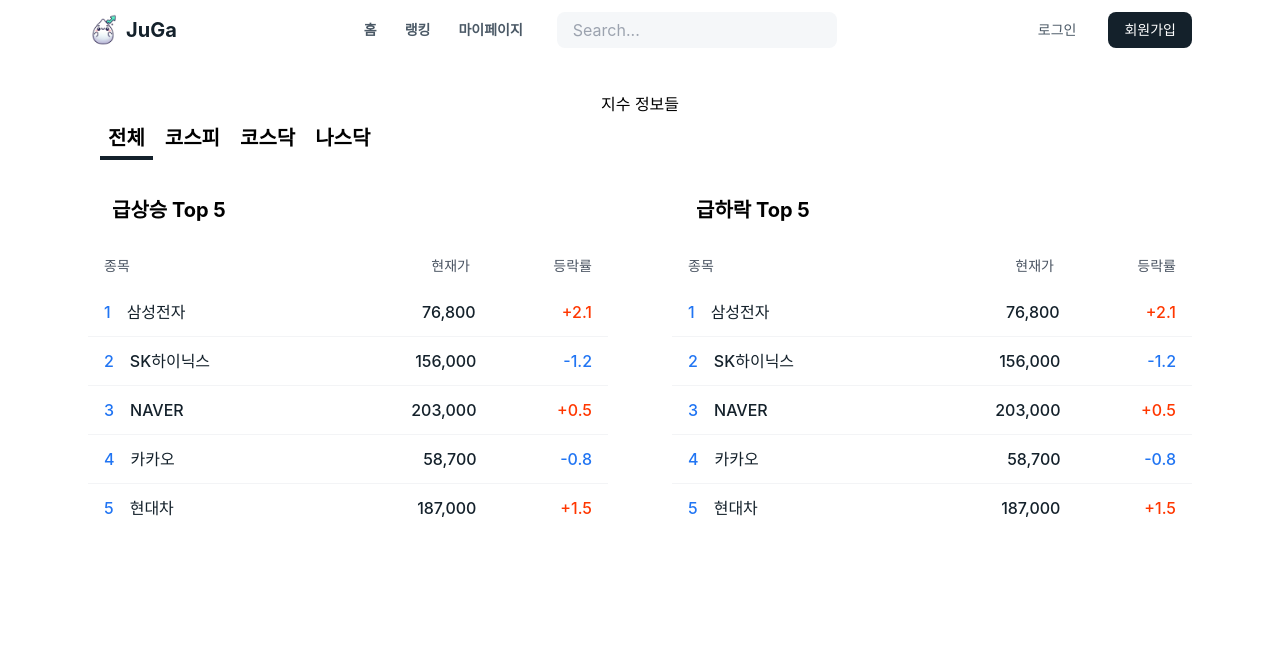
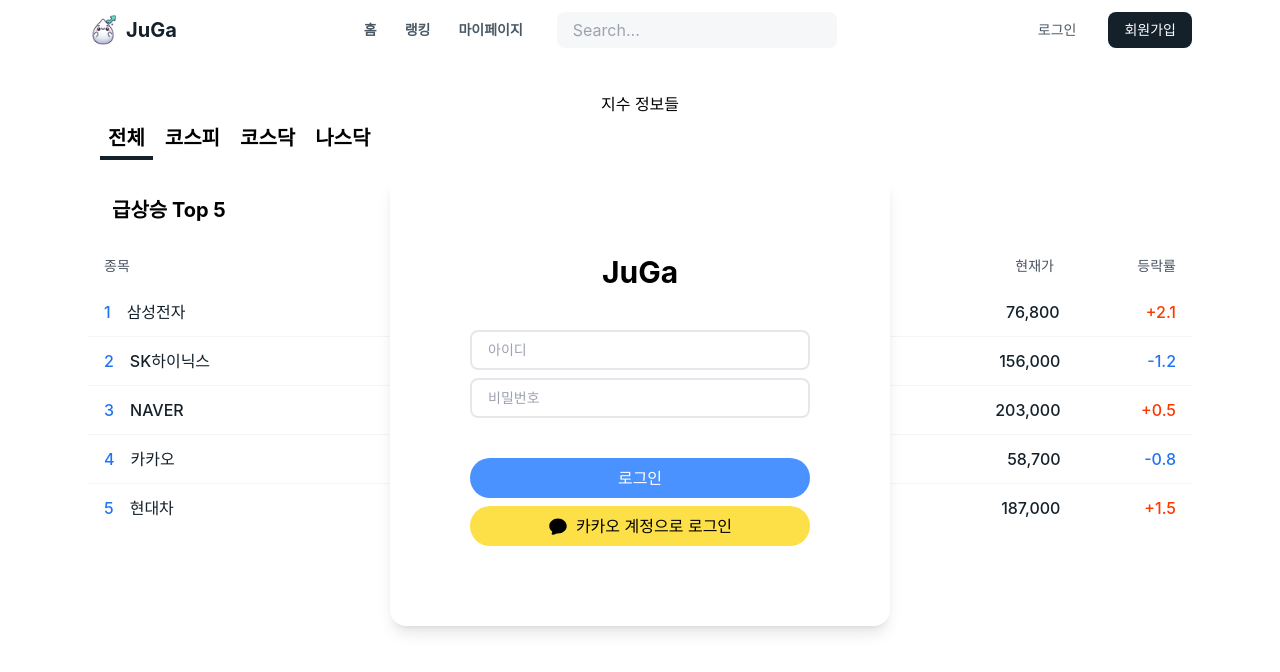
Before and after one commit to boostcampwm-2024/web16-JuGa, a React (Vite) app in the folder FE/: page / in a window 1280 px wide. Shown: the top 672 px of the page. Built offline with nearby package versions, Linux system fonts and the light colour scheme; a web font is replaced by a local one.

Commit message:
✨ feat: 로그인 레이아웃 구성 #1

```diff
--- a/FE/package.json
+++ b/FE/package.json
@@ -10,6 +10,7 @@
     "preview": "vite preview"
   },
   "dependencies": {
+    "@heroicons/react": "^2.1.5",
     "@tanstack/react-query": "^4.36.1",
     "react": "^18.3.1",
     "react-dom": "^18.3.1",
@@ -28,6 +29,8 @@
     "eslint-plugin-react-refresh": "^0.4.14",
     "globals": "^15.11.0",
     "postcss": "^8.4.47",
+    "prettier": "^3.3.3",
+    "prettier-plugin-tailwindcss": "^0.6.8",
     "tailwindcss": "^3.4.14",
     "typescript": "~5.6.2",
     "typescript-eslint": "^8.11.0",
--- /dev/null
+++ b/FE/src/components/Login/Input.tsx
@@ -0,0 +1,16 @@
+import { HTMLInputTypeAttribute } from 'react';
+
+type LoginInputProps = {
+  type: HTMLInputTypeAttribute;
+  placeholder: string;
+};
+
+export default function Input({ type, placeholder }: LoginInputProps) {
+  return (
+    <input
+      className='px-4 py-2 text-sm border-2 rounded-lg outline-none'
+      type={type}
+      placeholder={placeholder}
+    />
+  );
+}
--- /dev/null
+++ b/FE/src/components/Login/index.tsx
@@ -0,0 +1,25 @@
+import Input from './Input';
+import { ChatBubbleOvalLeftIcon } from '@heroicons/react/16/solid';
+
+export default function Login() {
+  return (
+    <section className='absolute left-1/2 top-1/2 flex w-[500px] -translate-x-1/2 -translate-y-1/2 flex-col rounded-2xl bg-white p-20 shadow-lg'>
+      <h2 className='text-3xl font-bold'>JuGa</h2>
+
+      <div className='flex flex-col gap-2 my-10'>
+        <Input type='text' placeholder='아이디' />
+        <Input type='password' placeholder='비밀번호' />
+      </div>
+
+      <div className='flex flex-col gap-2'>
+        <button className='py-2 text-white transition rounded-3xl bg-juga-blue-40 hover:bg-juga-blue-50'>
+          로그인
+        </button>
+        <button className='flex items-center justify-center gap-2 rounded-3xl bg-yellow-300 px-3.5 py-2 transition hover:bg-yellow-400'>
+          <ChatBubbleOvalLeftIcon className='size-5' />
+          <p>카카오 계정으로 로그인</p>
+        </button>
+      </div>
+    </section>
+  );
+}
--- a/FE/src/page/Home.tsx
+++ b/FE/src/page/Home.tsx
@@ -1,14 +1,16 @@
-import Header from "components/Header";
-import TopFive from "components/TopFive/TopFive";
+import Header from 'components/Header';
+import Login from 'components/Login';
+import TopFive from 'components/TopFive/TopFive';
 
 export default function Home() {
   return (
     <>
       <Header />
-      <div className={"pt-[60px]"}>
+      <div className={'pt-[60px]'}>
         <div>지수 정보들</div>
         <TopFive />
       </div>
+      <Login />
     </>
   );
 }
```
Also changed, not shown: 1 other file (tests, documents, lock files or other folders).
